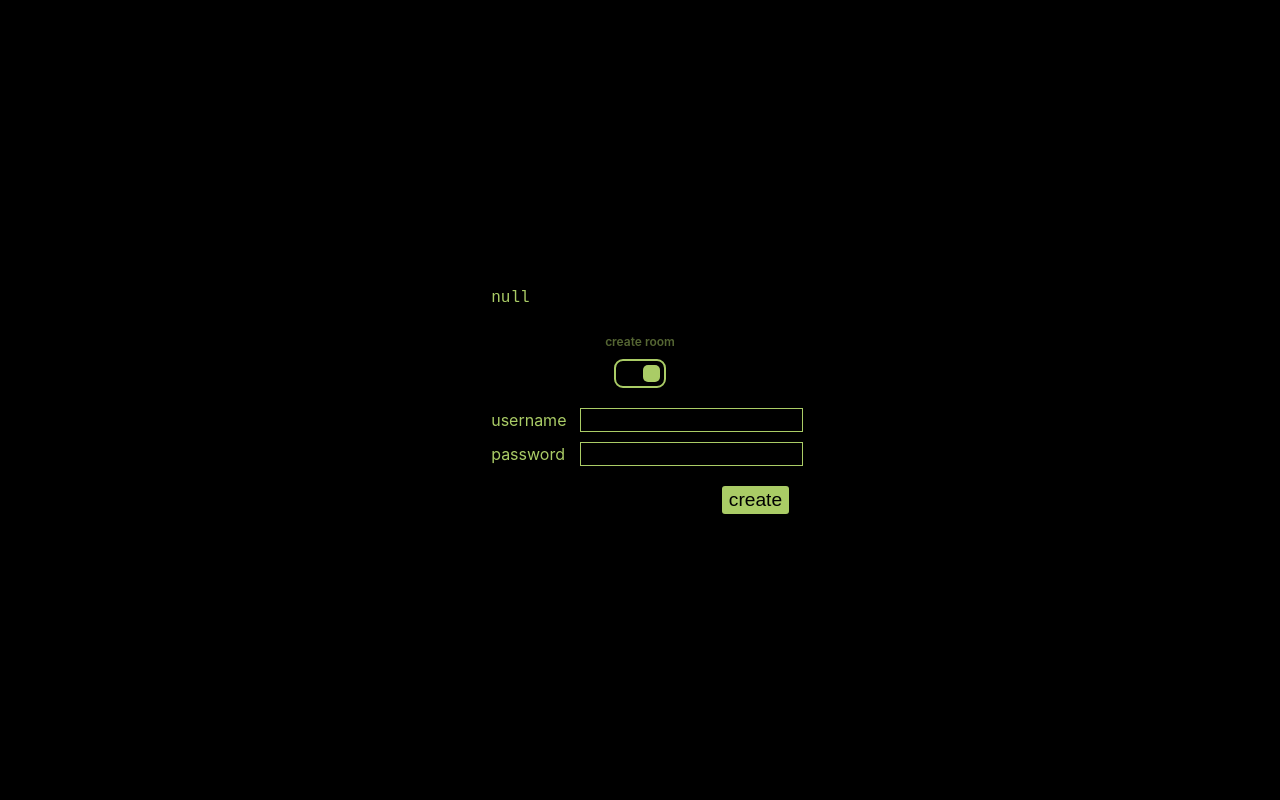
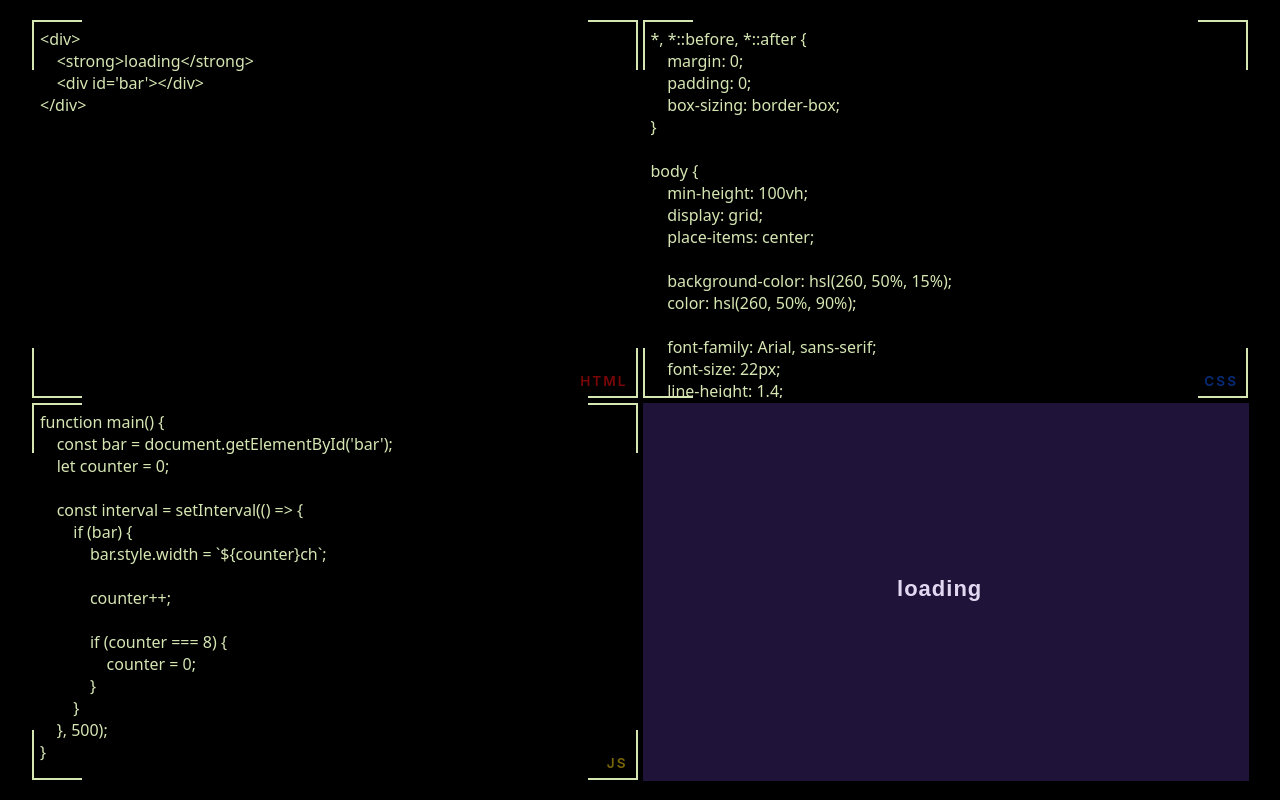
Before and after one commit to CrgioYalux/fourcoding, a React (Vite) app in the folder client/: page / in a window 1280 px wide. Built offline with nearby package versions, Linux system fonts and the light colour scheme; no server answers.

Commit message:
feat(client): create editor component

```diff
--- a/client/src/components/App/App.css
+++ b/client/src/components/App/App.css
@@ -1,6 +1,6 @@
 .App {
-  width: 80vw;
-  height: 80vh;
+  width: 95vw;
+  height: 95vh;
 
   display: flex;
   flex-direction: column;
--- a/client/src/components/App/index.tsx
+++ b/client/src/components/App/index.tsx
@@ -2,6 +2,7 @@ import Loader from '../Loader';
 import ProviderWrapper from '../ProviderWrapper';
 import Login from '../Login';
 import TimedRender from '../TimedRender';
+import Editor from '../Editor';
 
 import './App.css';
 
@@ -18,12 +19,15 @@ function App() {
     return (
         <ProviderWrapper>
             <div className='App'>
+            {/*
                 <TimedRender mode='for' seconds={2}>
                     <Loader />
                 </TimedRender>
                 <TimedRender mode='after' seconds={2}>
                     <Login />
                 </TimedRender>
+            */}
+                <Editor />
             </div>
         </ProviderWrapper>
     );
--- /dev/null
+++ b/client/src/components/Editor/Editor.css
@@ -0,0 +1,116 @@
+.Editor {
+    position: relative;
+
+    width: 100%;
+    height: 100%;
+
+    margin-top: auto;
+    margin-bottom: 0;
+
+    display: flex;
+    flex-direction: row;
+    flex-wrap: wrap;
+    gap: 5px;
+}
+
+.EditorTextArea__corner {
+    --EditorTextArea__corner--width: 2px;
+    position: absolute;
+    width: 50px;
+    height: 50px;
+
+    border: var(--EditorTextArea__corner--width) solid var(--brand-color-l-highest);
+}
+
+.EditorTextArea__corner:nth-child(1) {
+    top: 0;
+    left: 0;
+    border-width: var(--EditorTextArea__corner--width) 0 0 var(--EditorTextArea__corner--width);
+}
+
+.EditorTextArea__corner:nth-child(2) {
+    top: 0;
+    right: 0;
+    border-width: var(--EditorTextArea__corner--width) var(--EditorTextArea__corner--width) 0 0;
+}
+
+.EditorTextArea__corner:nth-child(3) {
+    bottom: 0;
+    left: 0;
+    border-width: 0 0 var(--EditorTextArea__corner--width) var(--EditorTextArea__corner--width);
+}
+
+.EditorTextArea__corner:nth-child(4) {
+    bottom: 0;
+    right: 0;
+    border-width: 0 var(--EditorTextArea__corner--width) var(--EditorTextArea__corner--width) 0;
+}
+
+.Preview {
+    border: 0;
+}
+
+.EditorTextarea,
+.Preview {
+    flex: 1 1 calc(50% - 5px);
+    aspect-ratio: 16/9;
+}
+
+@media screen and (max-width: 640px) {
+    .EditorTextarea,
+    .Preview {
+        flex: 0 0 calc(100% - 5px);
+        aspect-ratio: 16/9;
+    }
+}
+
+.EditorTextarea {
+    --EditorTextArea-JS-color: hsl(50, 90%, 50%);
+    --EditorTextArea-HTML-color: hsl(0, 90%, 50%);
+    --EditorTextArea-CSS-color: hsl(220, 90%, 50%);
+
+    position: relative;
+
+    font-size: 1em;
+}
+
+.EditorTextarea > span {
+    position: absolute;
+    bottom: 5px;
+    right: 10px;
+
+    font-size: .85em;
+    font-weight: 600;
+    letter-spacing: 2px;
+    opacity: .5;
+}
+
+.EditorTextarea > textarea {
+    width: 100%;
+    height: 100%;
+    resize: none;
+
+    font-family: system-ui, -apple-system, BlinkMacSystemFont, 'Segoe UI', Roboto, Oxygen, Ubuntu, Cantarell, 'Open Sans', 'Helvetica Neue', sans-serif;
+    font-size: 1em;
+    padding: .5em;
+
+    background-color: black;
+    color: var(--brand-color-l-highest);
+    border: 0;
+}
+
+.EditorTextarea > textarea:focus {
+    outline: 1px solid var(--brand-color-l-highest);
+}
+
+.EditorTextarea.--editing-JS {
+    color: var(--EditorTextArea-JS-color);
+}
+
+.EditorTextarea.--editing-HTML {
+    color: var(--EditorTextArea-HTML-color);
+}
+
+.EditorTextarea.--editing-CSS {
+    color: var(--EditorTextArea-CSS-color);
+}
--- /dev/null
+++ b/client/src/components/Editor/EditorTextarea.tsx
@@ -0,0 +1,27 @@
+import './Editor.css';
+
+interface EditorTextareaProps {
+    editing: 'JS' | 'HTML' | 'CSS';
+    value: string;
+    setValue: React.Dispatch<React.SetStateAction<string>>;
+};
+
+const EditorTextarea: React.FC<EditorTextareaProps> = ({ editing, value, setValue }) => {
+    return (
+        <div className={`EditorTextarea --editing-${editing}`}>
+            <div className='EditorTextArea__corner'></div>
+            <div className='EditorTextArea__corner'></div>
+            <div className='EditorTextArea__corner'></div>
+            <div className='EditorTextArea__corner'></div>
+            <span>{editing}</span>
+            <textarea
+                value={value}
+                onChange={(event) => setValue(event.target.value)}
+                spellCheck={false}
+            >
+            </textarea>
+        </div>
+    );
+};
+
+export default EditorTextarea;
--- /dev/null
+++ b/client/src/components/Editor/Preview.tsx
@@ -0,0 +1,36 @@
+import { useRef, useEffect } from 'react';
+
+import './Editor.css';
+
+interface PreviewProps {
+    JS?: string;
+    HTML?: string;
+    CSS?: string;
+};
+
+function createPreview(JS: string, HTML: string, CSS: string): string {
+    return `<html><body>${HTML}<script>${JS}</script><style>${CSS}</style></body></html>`;
+}
+
+const Preview: React.FC<PreviewProps> = ({ JS = '', HTML = '', CSS = '' }) => {
+    const iframeRef = useRef<HTMLIFrameElement>(null);
+
+    useEffect(() => {
+        if (iframeRef.current) {
+            const preview = createPreview(JS, HTML, CSS);
+            iframeRef.current.srcdoc = preview;
+        }
+    }, [JS, HTML, CSS]);
+
+    return (
+        <iframe
+            ref={iframeRef}
+            title='preview'
+            id='preview_root'
+            className='Preview'
+        >
+        </iframe>
+    );
+};
+
+export default Preview;
--- /dev/null
+++ b/client/src/components/Editor/const.ts
@@ -0,0 +1,70 @@
+const JS: string = `function main() {
+    const bar = document.getElementById('bar');
+    let counter = 0;
+
+    const interval = setInterval(() => {
+        if (bar) {
+            bar.style.width = \`\$\{counter\}ch\`;
+
+            counter++;
+
+            if (counter === 8) {
+                counter = 0;
+            }
+        }
+    }, 500);
+}
+
+main();
+`;
+
+const HTML: string = `<div>
+    <strong>loading</strong>
+    <div id='bar'></div>
+</div>`;
+
+const CSS: string = `*, *::before, *::after {
+    margin: 0;
+    padding: 0;
+    box-sizing: border-box;
+}
+
+body {
+    min-height: 100vh;
+    display: grid;
+    place-items: center;
+
+    background-color: hsl(260, 50%, 15%);
+    color: hsl(260, 50%, 90%);
+
+    font-family: Arial, sans-serif;
+    font-size: 22px;
+    line-height: 1.4;
+    letter-spacing: 1px;
+}
+
+body > div {
+    display: flex;
+    flex-direction: column;
+    align-items: flex-start;
+    width: 8ch;
+}
+
+#bar {
+    color: inherit;
+    background-color: currentColor;
+    height: 5px;
+    border-radius: 999px;
+
+    transition: width .25s;
+}
+
+`;
+
+const DEFAULT = {
+    HTML,
+    CSS,
+    JS,
+};
+
+export default DEFAULT;
--- /dev/null
+++ b/client/src/components/Editor/index.tsx
@@ -0,0 +1,26 @@
+import { useState } from 'react';
+import DEFAULT from './const';
+
+import EditorTextarea from "./EditorTextarea";
+import Preview from "./Preview";
+
+import './Editor.css';
+
+interface EditorProps {};
+
+const Editor: React.FC<EditorProps> = () => {
+    const [HTML, setHTML] = useState<string>(DEFAULT.HTML);
+    const [CSS, setCSS] = useState<string>(DEFAULT.CSS);
+    const [JS, setJS] = useState<string>(DEFAULT.JS);
+
+    return (
+        <div className='Editor'>
+            <EditorTextarea editing='HTML' value={HTML} setValue={setHTML} />
+            <EditorTextarea editing='CSS' value={CSS} setValue={setCSS} />
+            <EditorTextarea editing='JS' value={JS} setValue={setJS} />
+            <Preview JS={JS} HTML={HTML} CSS={CSS} />
+        </div>
+    );
+};
+
+export default Editor;
```
